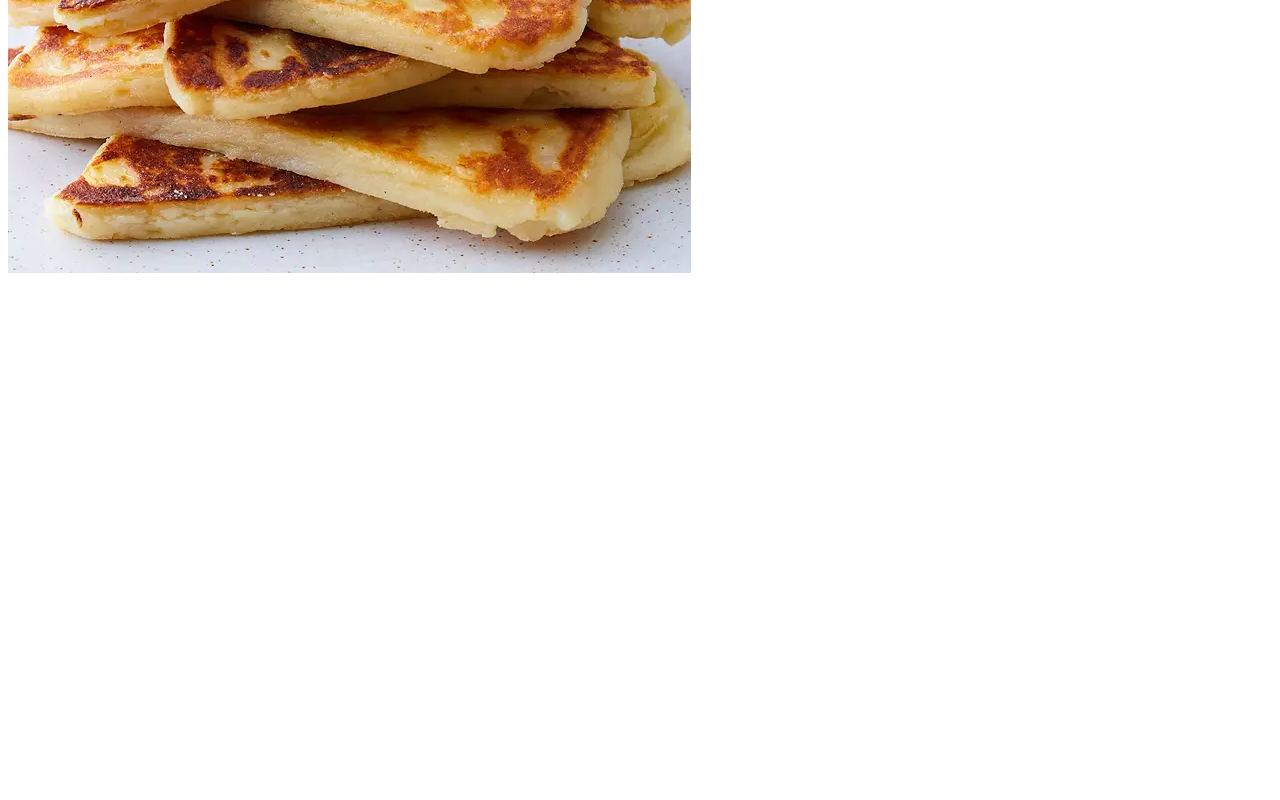
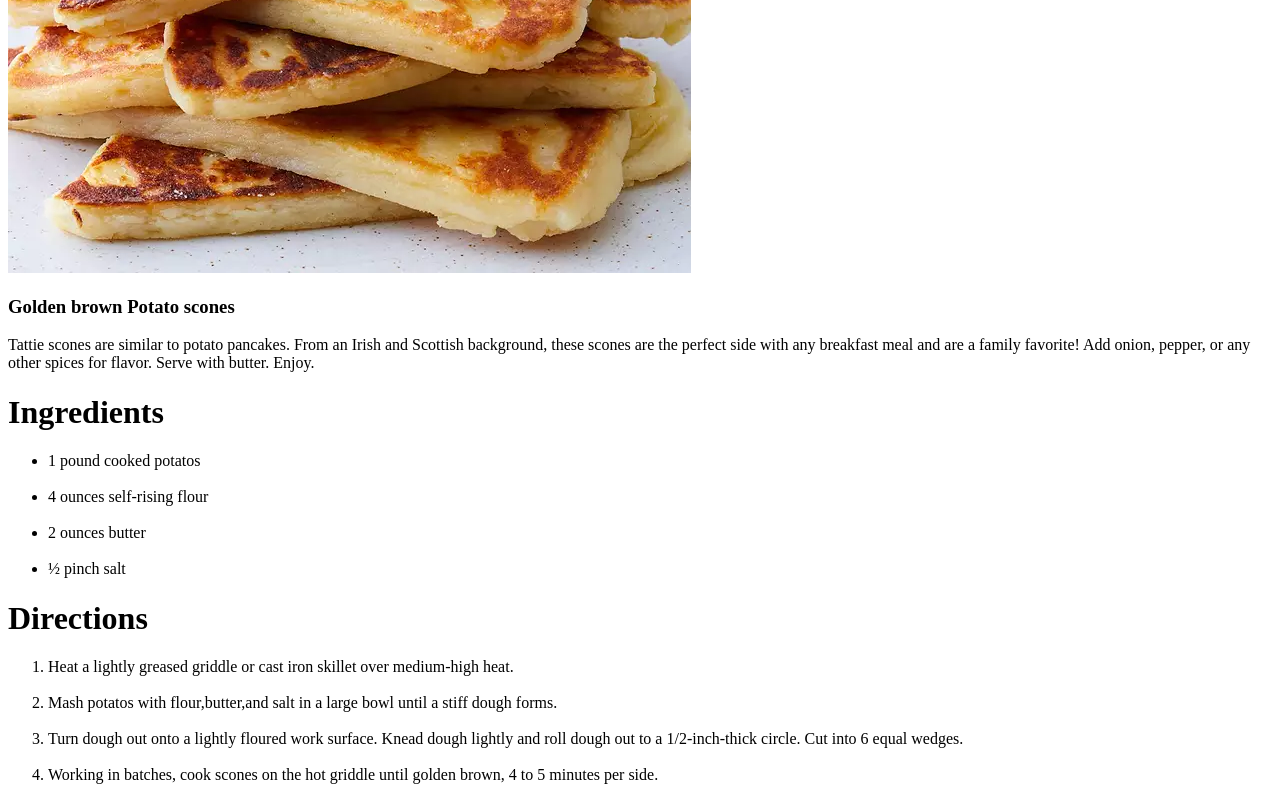
Before and after one commit to Cleeken/odin-recipes, a plain HTML site: page recipes/potato-scones.html in a window 1280 px wide. Shown: the part 319-1119 px from the top of the page. Before the commit the page ends 800 px from the top, so only its background shows below. Drawn offline with Linux system fonts and the light colour scheme.

Commit message:
Completed HTML page requirements

```diff
--- a/recipes/potato-scones.html
+++ b/recipes/potato-scones.html
@@ -9,5 +9,34 @@
     <h1>Potato Scones Recipe</h1>
     <img src="../img/potatoscones.jpg">
 
+    <h3>Golden brown Potato scones </h3>
+
+    <p>Tattie scones are similar to potato pancakes. From an Irish and Scottish background, these scones are the perfect side with any breakfast meal and are a family favorite! Add onion, pepper, or any other spices for flavor. Serve with butter. Enjoy.</p>
+
+    <h1>Ingredients</h1>
+
+    <ul>
+        <li>1 pound cooked potatos</li>
+        <br>
+        <li>4 ounces self-rising flour</li>
+        <br>
+        <li>2 ounces butter</li>
+        <br>
+        <li>½ pinch salt</li>
+    </ul>
+    <h1>Directions</h1>
+    <ol>
+        <li>Heat a lightly greased griddle or cast iron skillet over medium-high heat.</li>
+        <br>
+        <li>Mash potatos with flour,butter,and salt in a large bowl until a stiff dough forms.</li>
+        <br>
+        <li>Turn dough out onto a lightly floured work surface. Knead dough lightly and roll dough out to a 1/2-inch-thick circle. Cut into 6 equal wedges.</li>
+        <br>
+        <li>Working in batches, cook scones on the hot griddle until golden brown, 4 to 5 minutes per side.</li>
+
+    </ol>
+
+
+
 </body>
 </html>
```
